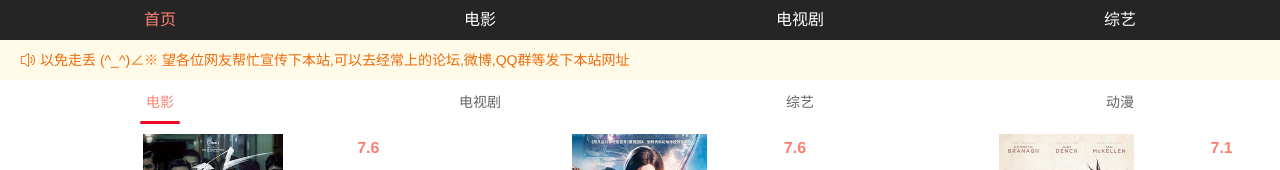
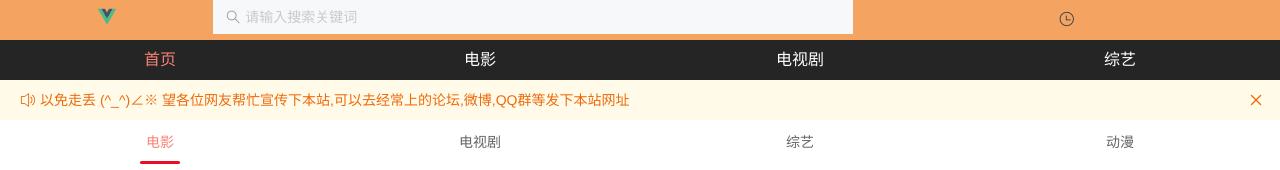
Before and after one commit to yoonike/yoonik, a Vue app: page /#/home in a window 1280 px wide. Shown: the top 170 px of the page. Built offline with nearby package versions, Linux system fonts and the light colour scheme.

Commit message:
新增布局header，优化首页导航交互效果

```diff
--- a/package.json
+++ b/package.json
@@ -10,6 +10,7 @@
     "axios": "^0.19.0",
     "core-js": "^2.6.5",
     "element-ui": "^2.10.1",
+    "eslint": "^6.1.0",
     "qs": "^6.7.0",
     "register-service-worker": "^1.6.2",
     "vant": "^2.0.8",
--- a/src/App.vue
+++ b/src/App.vue
@@ -1,5 +1,6 @@
 <template>
   <div id="app">
+    <AppHeader />
     <van-row type="flex" justify="space-around">
       <van-col
         v-for="(item,index) in tags"
@@ -7,31 +8,34 @@
         :span="Math.ceil(24/tags.length)"
         :class="{active:index==active}"
       >
-        <router-link :to="item.name" @click="clickTag(index)">{{item.title}}</router-link>
+        <span @click="clickTag(index,item)">{{item.title}}</span>
       </van-col>
     </van-row>
     <router-view />
   </div>
 </template>
 <script>
+import AppHeader from "@/components/AppHeader";
+
 export default {
   name: "app",
+  components: { AppHeader },
   data() {
     return {
       active: 0,
       tags: [
-        { title: "首页", name: "/" },
+        { title: "首页", name: "home" },
         { title: "电影", name: "movie" },
-        { title: "电视剧", name: "movie1" },
+        { title: "电视剧", name: "home" },
         { title: "综艺", name: "movie4" },
         { title: "动漫", name: "movie2" }
       ]
     };
   },
   methods: {
-    clickTag(index) {
+    clickTag(index, item) {
       this.active = index;
-      // console.log("index", index);
+      this.$router.push(item.name);
     }
   }
 };
@@ -53,12 +57,14 @@ export default {
     background-color: #252525;
     line-height: 40px;
     height: 40px;
-    a {
+    a,
+    span {
       color: #fff;
       display: block;
     }
     .active {
-      a {
+      a,
+      span {
         color: salmon;
       }
     }
--- /dev/null
+++ b/src/components/AppHeader.vue
@@ -0,0 +1,47 @@
+<template>
+  <div class="appHeader">
+    <van-row type="flex" justify="space-between">
+      <van-col span="4">
+        <van-image :src="logo" />
+      </van-col>
+      <van-col span="12">
+        <van-search placeholder="请输入搜索关键词" v-model="movieName" />
+      </van-col>
+      <van-col span="8">
+        <van-icon name="clock-o" />
+      </van-col>
+    </van-row>
+  </div>
+</template>
+<script>
+export default {
+  name: "appHeader",
+  data() {
+    return {
+      logo: "./img/icons/mstile-150x150.png",
+      movieName: "" //电影名称
+    };
+  }
+};
+</script>
+
+<style lang="less" scoped>
+.appHeader {
+  height: 40px;
+  line-height: 40px;
+  background: salmon;
+  /deep/ .van-search {
+    padding: 0;
+  }
+  /deep/ .van-row {
+    height: 100%;
+    .van-col {
+      height: 100%;
+      background: sandybrown;
+      .van-image {
+        height: 100%;
+      }
+    }
+  }
+}
+</style>
--- a/src/router.js
+++ b/src/router.js
@@ -1,5 +1,6 @@
 import Vue from "vue";
 import Router from "vue-router";
+
 import Home from "./views/Home.vue";
 import HomeData from "./views/HomeData.vue";
 import Movie from "./views/Movie.vue";
--- a/src/views/Home.vue
+++ b/src/views/Home.vue
@@ -1,6 +1,6 @@
 <template>
   <div class="home">
-    <van-notice-bar :text="noticeTxt" left-icon="volume-o" />
+    <van-notice-bar :text="noticeTxt" left-icon="volume-o"  mode="closeable" />
     <van-tabs v-model="active">
       <van-tab v-for="(item,index) in movieTags" :key="index" :title="item.title">
         <!-- 电影列表 -->
@@ -14,7 +14,7 @@ import MoveiList from "@/components/MovieList";
 import { mapState, mapGetters, mapMutations } from "vuex";
 import { stringify } from "querystring";
 export default {
-  name: "about",
+  name: "home",
   components: { MoveiList },
   data() {
     return {
--- a/src/views/Movie.vue
+++ b/src/views/Movie.vue
@@ -16,5 +16,4 @@ export default {
 };
 </script>
 <style lang="less" scoped>
-
 </style>
```
Also changed, not shown: 1 other file (tests, documents, lock files or other folders).
